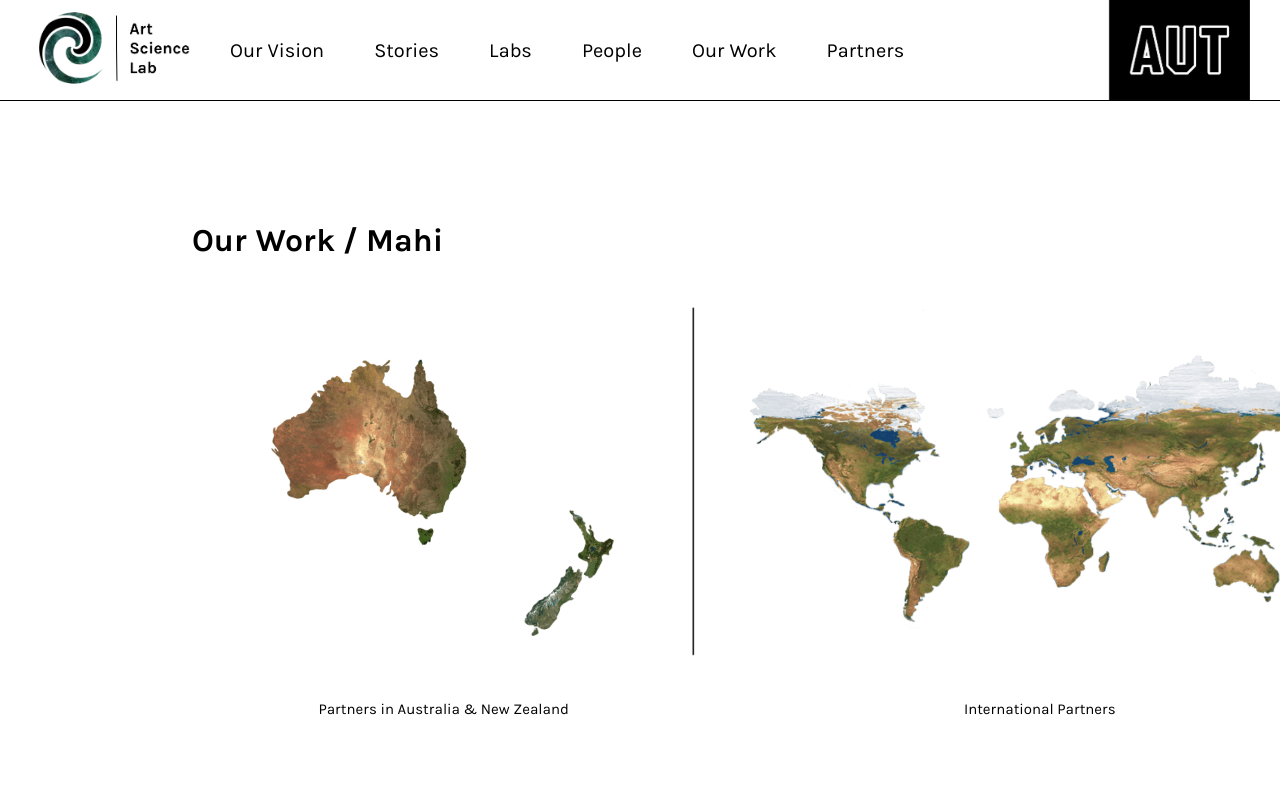
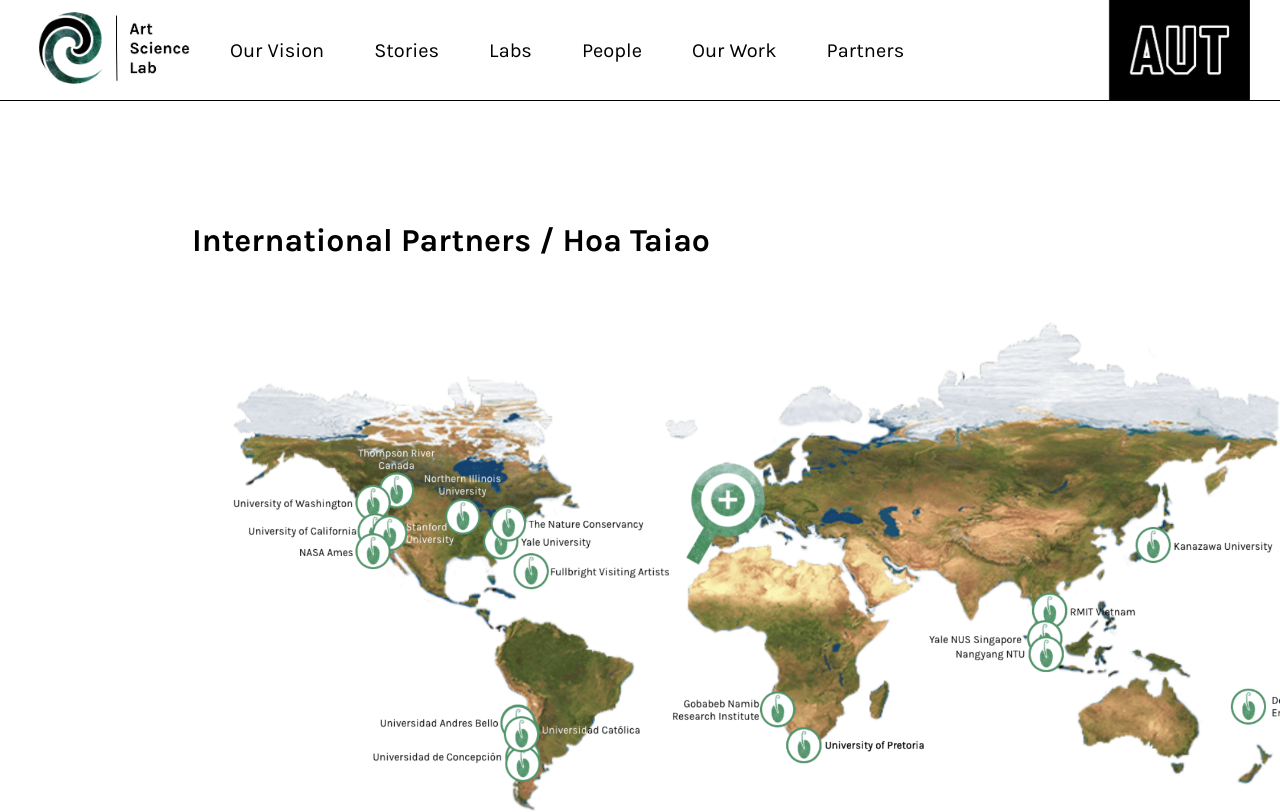
Before and after one commit to rdferrari/asl-react, a React (Create React App) app: page /#/partners in a window 1280 px wide. Shown: the top 812 px of the page. Built offline with nearby package versions, Linux system fonts and the light colour scheme.

Commit message:
Europe detail working

```diff
--- a/src/components/Partners.jsx
+++ b/src/components/Partners.jsx
@@ -1,7 +1,18 @@
 import React, { Component } from "react";
 
 class Partners extends Component {
-  render() {
+  constructor(props) {
+    super(props);
+    this.state = { world: false, oceania: false, nz: false, europe: false };
+  }
+
+  toogleEurope = () => {
+    this.setState({
+      europe: !this.state.europe
+    });
+  };
+
+  _maps() {
     return (
       <div className="partners-container">
         <div className="content-container-black">
@@ -30,6 +41,54 @@
       </div>
     );
   }
+
+  _world() {
+    const { europe } = this.state;
+
+    return (
+      <div className="partners-container">
+        <div className="content-container-black">
+          <header>
+            <h1>International Partners / Hoa Taiao</h1>
+          </header>
+          <div className="partners-map-detail-container">
+            {europe === true ? (
+              <img
+                onClick={this.toogleEurope}
+                className="partners-europe-detail-image"
+                src="/images/maps/europe-detail.png"
+              />
+            ) : (
+              <div
+                onClick={this.toogleEurope}
+                className="partners-bt-invisible"
+              ></div>
+            )}
+
+            <img
+              className="partners-map-detail-image"
+              src="/images/maps/world-detail.png"
+            />
+          </div>
+        </div>
+      </div>
+    );
+  }
+
+  _europe() {
+    return (
+      <div className="">
+        <img
+          className="partners-map-detail-image"
+          src="/images/maps/world-detail.png"
+        />
+      </div>
+    );
+  }
+
+  render() {
+    return this._world();
+  }
 }
 
 export default Partners;
--- a/src/styles/partners.scss
+++ b/src/styles/partners.scss
@@ -23,3 +23,29 @@
   font-size: 15px;
   text-align: center;
 }
+
+.partners-map-detail-container {
+  position: relative;
+}
+
+.partners-map-detail-image {
+  width: 1200px;
+  height: auto;
+}
+
+.partners-europe-detail-image {
+  position: absolute;
+  left: 430px;
+  top: 1%;
+  height: 300px;
+  width: auto;
+}
+
+.partners-bt-invisible {
+  position: absolute;
+  left: 470px;
+  top: 30%;
+  background-color: transparent;
+  height: 100px;
+  width: 100px;
+}
```
Also changed, not shown: public/images/maps/europe-detail.png (added), public/images/maps/world-detail.png (added).
